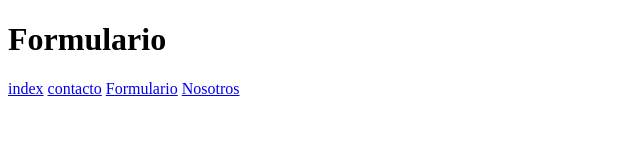
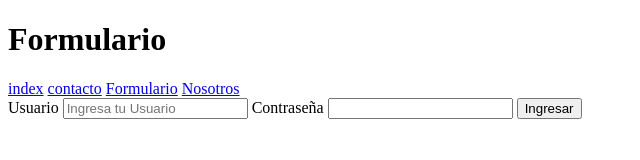
Before and after one commit to CristianMelendez/ClaseGitBCC, a plain HTML site: page Internas/Formulario.html in a window 1280 px wide. Shown: the whole page, without its empty margins (0-640 px from the left). Drawn offline with Linux system fonts and the light colour scheme.

```diff
--- a/Internas/Formulario.html
+++ b/Internas/Formulario.html
@@ -13,5 +13,14 @@
     <a href="Contacto.html">contacto</a>
     <a href="Formulario.html">Formulario</a>
     <a href="Nosotros.html">Nosotros</a>
+
+    <form>
+        <label for="Usuario">Usuario</label>
+        <input type="text" placeholder="Ingresa tu Usuario">
+
+        <label for="Contraseña">Contraseña</label>
+        <input type="password">
+        <input type="submit" value="Ingresar">
+    </form>
 </body>
 </html>
```
Also changed, not shown: index.html (line endings or trailing spaces).
